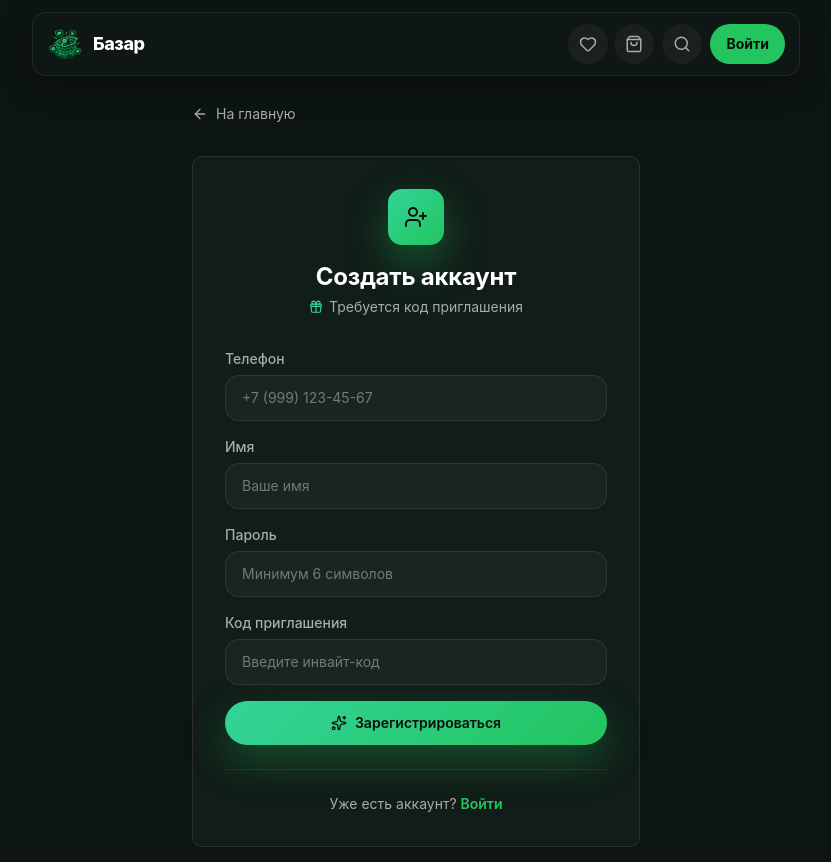
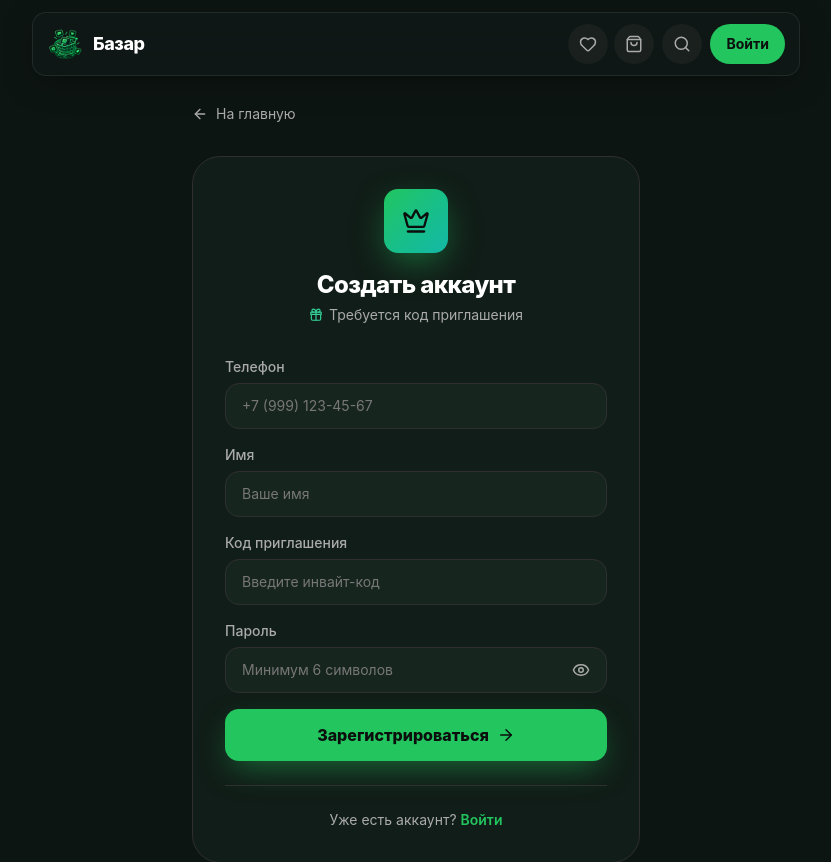
Before and after one commit to vergilobj/marketplace-pwa, a React (Vite) app in the folder frontend/: page /signup in a window 1280 px wide. Shown: the top 862 px of the page, without its empty margins (224-1055 px from the left). Built offline with nearby package versions, Linux system fonts and the light colour scheme.

Commit message:
feat: регистрация — иконка-корона, глаз на пароле, отступы кнопки

```diff
--- a/frontend/src/pages/RegisterPage.tsx
+++ b/frontend/src/pages/RegisterPage.tsx
@@ -3,7 +3,7 @@ import { Link, useNavigate, useSearchParams } from 'react-router-dom';
 import { motion } from 'framer-motion';
 import { register } from '../api/auth';
 import { maskPhoneInput, unformatPhone } from '../utils/phone';
-import { UserPlus, ArrowLeft, Sparkles, Gift } from 'lucide-react';
+import { Crown, Eye, EyeOff, ArrowLeft, Gift, ArrowRight } from 'lucide-react';
 
 export default function RegisterPage() {
   const navigate = useNavigate();
@@ -12,6 +12,7 @@ export default function RegisterPage() {
   const [form, setForm] = useState({ phone: '', name: '', password: '', inviteCode: inviteFromUrl });
   const [error, setError] = useState('');
   const [loading, setLoading] = useState(false);
+  const [showPassword, setShowPassword] = useState(false);
 
   const handleSubmit = async (e: React.FormEvent) => {
     e.preventDefault(); setLoading(true); setError('');
@@ -33,22 +34,38 @@ export default function RegisterPage() {
       <motion.div initial={{ opacity: 0, y: 30 }} animate={{ opacity: 1, y: 0 }} className="w-full max-w-md">
         <Link to="/" className="inline-flex items-center gap-2 text-[var(--color-muted)] hover:text-[var(--color-text)] mb-8 transition-colors text-sm"><ArrowLeft size={16} /> На главную</Link>
 
-        <div className="glass-card rounded-[34px] p-8 shadow-[0_30px_80px_rgba(0,0,0,0.55)]">
+        <div className="bg-[var(--color-surface)] border border-[var(--color-border)] rounded-[28px] p-8">
           <div className="text-center mb-8">
-            <div style={{ background: 'linear-gradient(135deg, #34d399 0%, #22c55e 100%)' }} className="w-14 h-14 mx-auto mb-4 rounded-2xl flex items-center justify-center shadow-[0_16px_40px_rgba(34,197,94,0.35)]"><UserPlus size={24} className="text-[#0b0e0d]" /></div>
-            <h1 className="text-2xl font-bold text-[var(--color-text)] mb-1">Создать аккаунт</h1>
+            <div className="w-16 h-16 mx-auto mb-4 rounded-2xl bg-gradient-to-br from-[#22c55e] to-[#14b8a6] flex items-center justify-center shadow-[0_12px_36px_-8px_rgba(34,197,94,0.6)]">
+              <Crown size={28} className="text-[#0b0e0d]" />
+            </div>
+            <h1 className="text-2xl font-extrabold tracking-tight text-[var(--color-text)] mb-1">Создать аккаунт</h1>
             <p className="text-[var(--color-muted)] text-sm flex items-center justify-center gap-1.5"><Gift size={14} className="text-[#34d399]" /> Требуется код приглашения</p>
           </div>
 
           <form onSubmit={handleSubmit} className="space-y-4">
-            {[{ label: 'Телефон', val: 'phone', ph: '+7 (999) 123-45-67' }, { label: 'Имя', val: 'name', ph: 'Ваше имя' }, { label: 'Пароль', val: 'password', ph: 'Минимум 6 символов', type: 'password' }, { label: 'Код приглашения', val: 'inviteCode', ph: 'Введите инвайт-код' }].map(f => (
-              <div key={f.val}><label className="block text-sm font-medium text-[var(--color-muted)] mb-1.5">{f.label}</label><input type={f.type || 'text'} value={(form as any)[f.val]} onChange={e => setForm({ ...form, [f.val]: f.val === 'phone' ? maskPhoneInput(e.target.value) : e.target.value })} placeholder={f.ph} className="w-full px-4 py-3 rounded-xl bg-[rgba(255,255,255,0.04)] border border-[rgba(255,255,255,0.08)] text-[var(--color-text)] text-sm placeholder:text-[var(--color-faint)] outline-none focus:border-[rgba(34,197,94,0.5)] focus:ring-4 focus:ring-[rgba(34,197,94,0.1)] transition-all" required /></div>
+            {[{ label: 'Телефон', val: 'phone', ph: '+7 (999) 123-45-67' }, { label: 'Имя', val: 'name', ph: 'Ваше имя' }, { label: 'Код приглашения', val: 'inviteCode', ph: 'Введите инвайт-код' }].map(f => (
+              <div key={f.val}><label className="block text-sm font-medium text-[var(--color-muted)] mb-1.5">{f.label}</label><input type="text" value={(form as any)[f.val]} onChange={e => setForm({ ...form, [f.val]: f.val === 'phone' ? maskPhoneInput(e.target.value) : e.target.value })} placeholder={f.ph} className="w-full px-4 py-3 rounded-xl bg-[var(--bg-3)] border border-[var(--color-border)] text-[var(--color-text)] text-sm placeholder:text-[var(--color-faint)] outline-none focus:border-[#22c55e]/50 transition-colors" required /></div>
             ))}
+
+            <div>
+              <label className="block text-sm font-medium text-[var(--color-muted)] mb-1.5">Пароль</label>
+              <div className="relative">
+                <input type={showPassword ? 'text' : 'password'} value={form.password} onChange={e => setForm({ ...form, password: e.target.value })} placeholder="Минимум 6 символов" className="w-full px-4 py-3 pr-12 rounded-xl bg-[var(--bg-3)] border border-[var(--color-border)] text-[var(--color-text)] text-sm placeholder:text-[var(--color-faint)] outline-none focus:border-[#22c55e]/50 transition-colors" required />
+                <button type="button" onClick={() => setShowPassword(!showPassword)} className="absolute right-2 top-1/2 -translate-y-1/2 w-9 h-9 flex items-center justify-center text-[var(--color-muted)] hover:text-[var(--color-text)] transition-colors">
+                  {showPassword ? <EyeOff size={18} /> : <Eye size={18} />}
+                </button>
+              </div>
+            </div>
+
             {error && <p className="text-sm font-medium text-red-400 bg-red-400/5 rounded-xl px-4 py-2.5">{error}</p>}
-            <button type="submit" disabled={loading} style={{ background: 'linear-gradient(135deg, #34d399 0%, #22c55e 100%)' }} className="w-full flex items-center justify-center gap-2 px-6 py-3 rounded-full text-[#0b0e0d] font-semibold text-sm transition-all shadow-[0_16px_40px_rgba(34,197,94,0.3)] disabled:opacity-50 hover:scale-[1.02] active:scale-[0.98]">{loading ? '...' : <><Sparkles size={16} /> Зарегистрироваться</>}</button>
+
+            <button type="submit" disabled={loading} className="mt-2 w-full flex items-center justify-center gap-2 px-6 py-3.5 rounded-xl bg-[#22c55e] text-[#0b0e0d] font-extrabold text-base hover:bg-[#16a34a] transition-colors shadow-[0_12px_32px_-8px_rgba(34,197,94,0.5)] disabled:opacity-50">
+              {loading ? 'Создаём...' : <><span>Зарегистрироваться</span><ArrowRight size={18} /></>}
+            </button>
           </form>
 
-          <div className="mt-6 pt-6 border-t border-[rgba(255,255,255,0.06)] text-center">
+          <div className="mt-6 pt-6 border-t border-[var(--color-border)] text-center">
             <p className="text-[var(--color-muted)] text-sm">Уже есть аккаунт? <Link to="/login" className="text-[#22c55e] hover:text-[#16a34a] font-semibold">Войти</Link></p>
           </div>
         </div>
```
